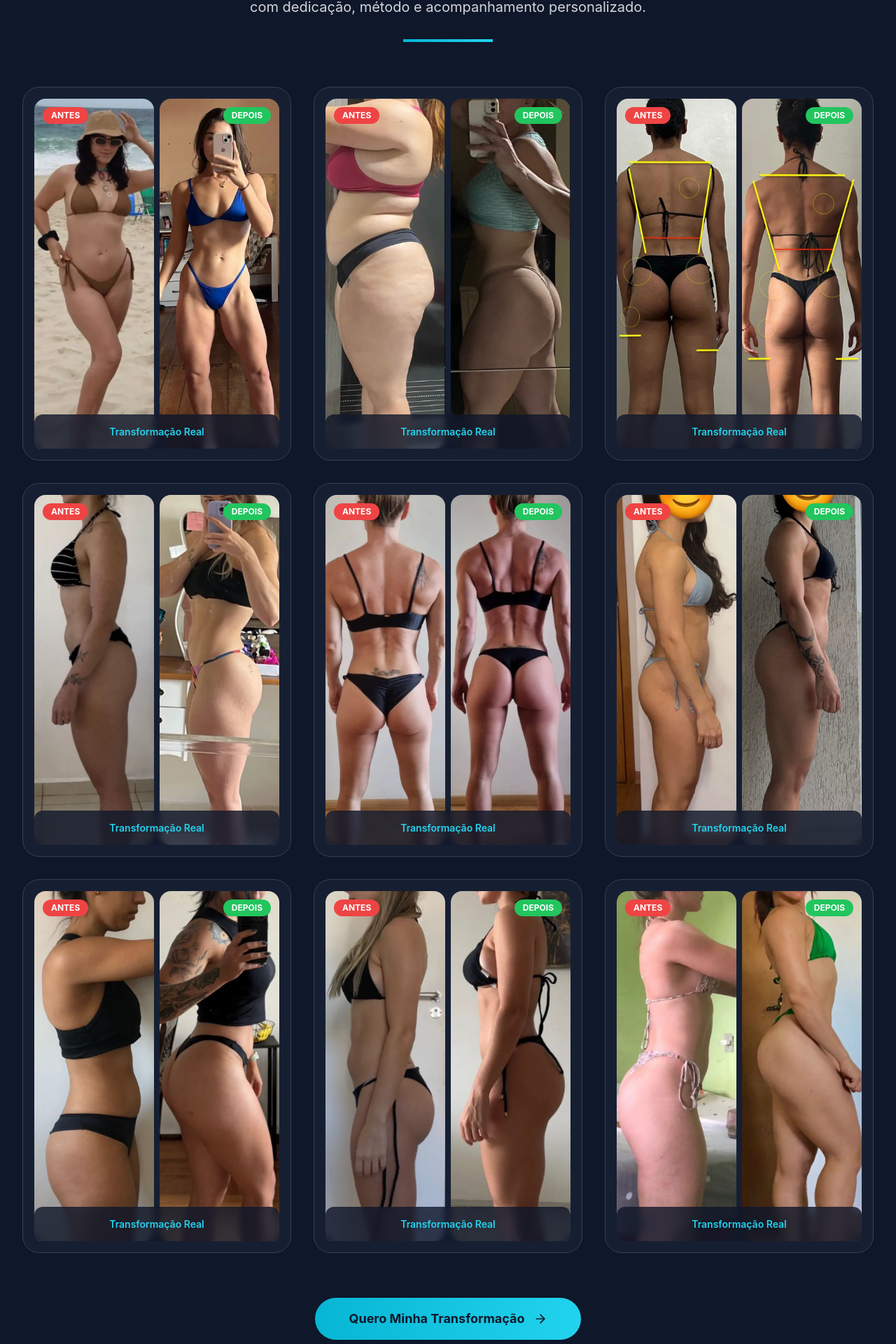
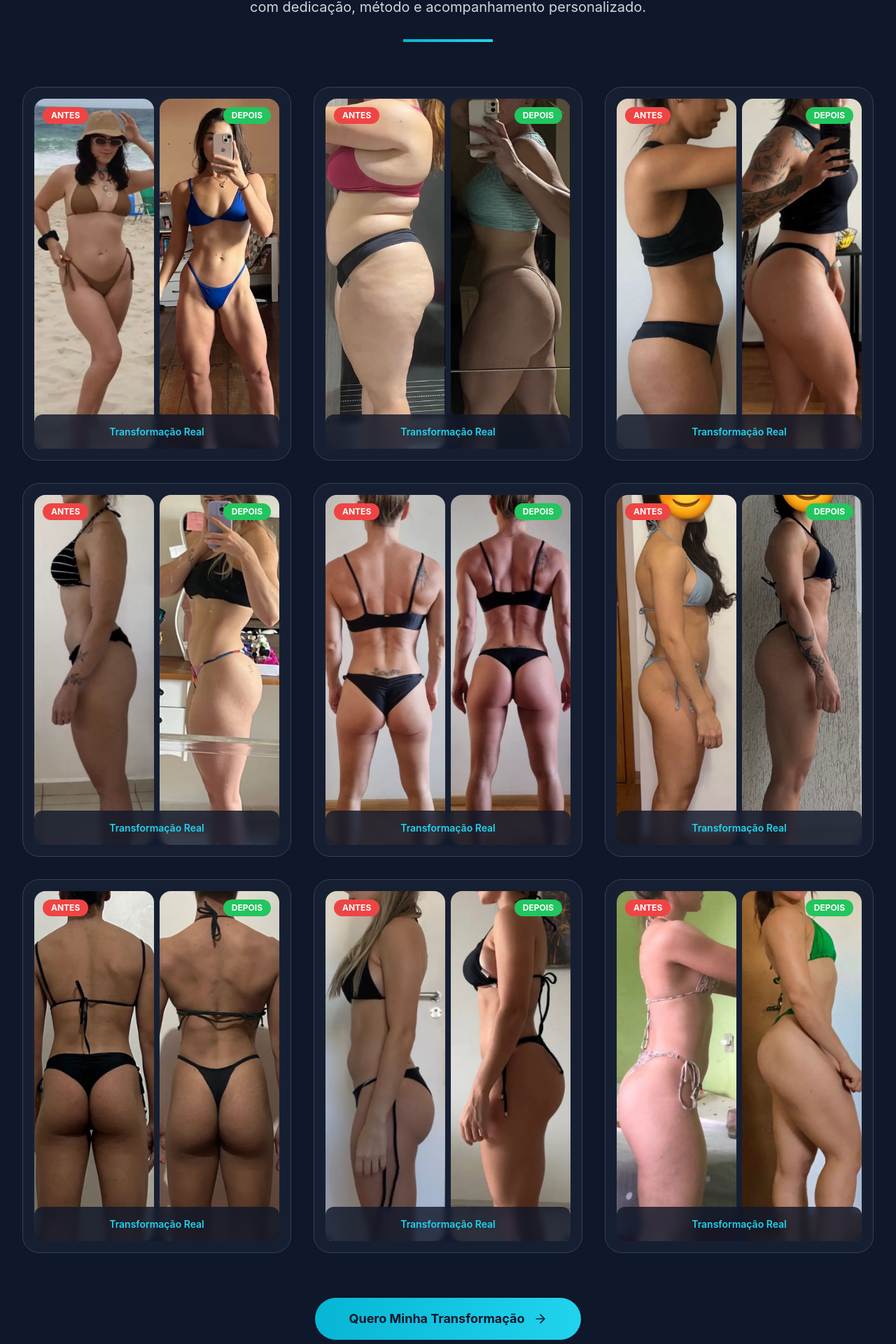
Before and after one commit to aneelise/portfoliorapha, a React (Vite) app: page / in a window 1280 px wide. Shown: the part 2270-4190 px from the top of the page at 70% size. Built offline with nearby package versions, Linux system fonts and the light colour scheme.

Commit message:
resultados

```diff
--- a/src/App.tsx
+++ b/src/App.tsx
@@ -116,8 +116,8 @@ function App() {
     },
     {
       id: 3,
-      before: 'images/aluna3antes.webp',
-      after: 'images/aluna3depois.webp',
+      before: 'images/aneantes.webp',
+      after: 'images/anedepois.webp',
     },
     {
       id: 4,
@@ -136,8 +136,8 @@ function App() {
     },
       {
       id: 6,
-      before: 'images/aneantes.webp',
-      after: 'images/anedepois.webp',
+      before: 'images/aluna12antes.webp',
+      after: 'images/aluna12depois.webp',
     },
       {
       id: 6,
```
Also changed, not shown: public/images/aluna12antes.webp (added), public/images/aluna12depois.webp (added).
